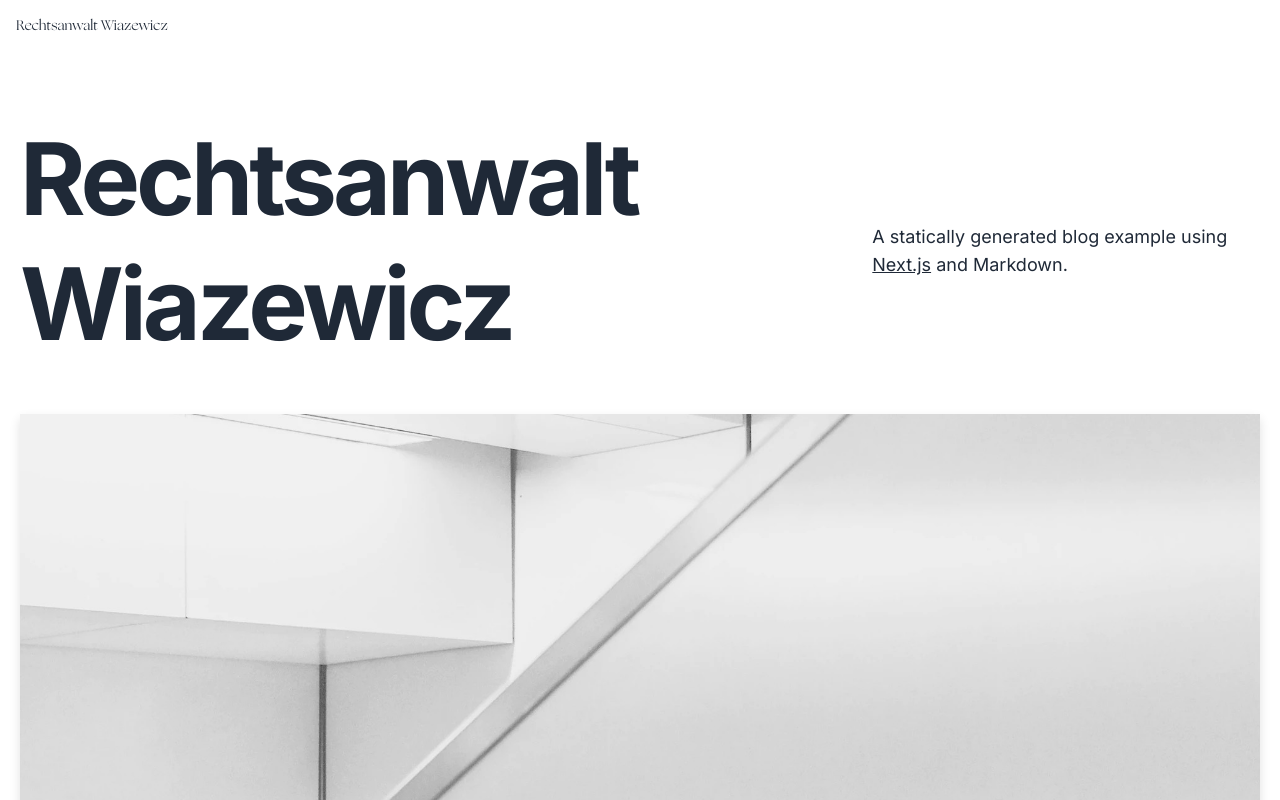
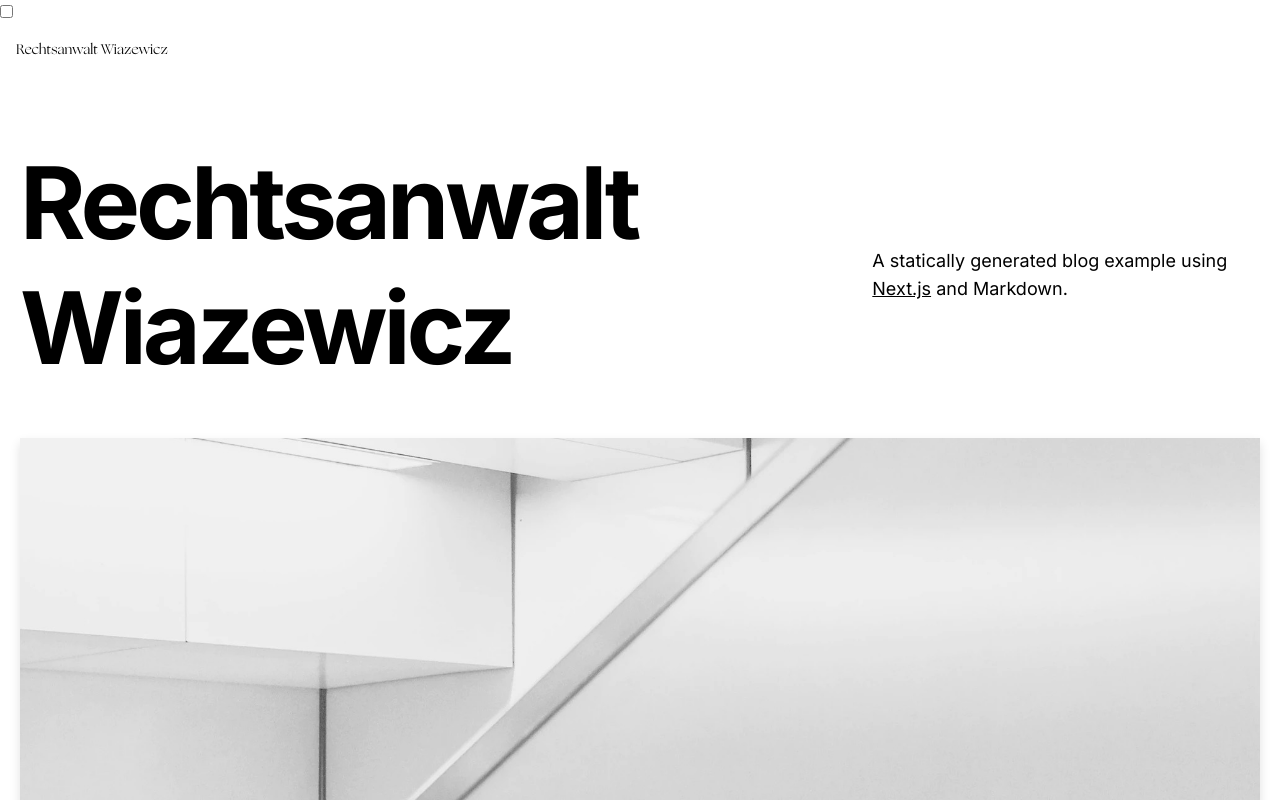
Before and after one commit to dreadbeard11/ra-wiazewicz, a Next.js app: page / in a window 1280 px wide. Shown: the top 800 px of the page. Built offline with nearby package versions, Linux system fonts and the light colour scheme.

Commit message:
Update tailwind.config.ts

```diff
--- a/tailwind.config.ts
+++ b/tailwind.config.ts
@@ -39,7 +39,7 @@ const config: Config = {
     },
   },
   plugins: [
-    require('daisyui'),
+
   ],
 };
 export default config;
```
